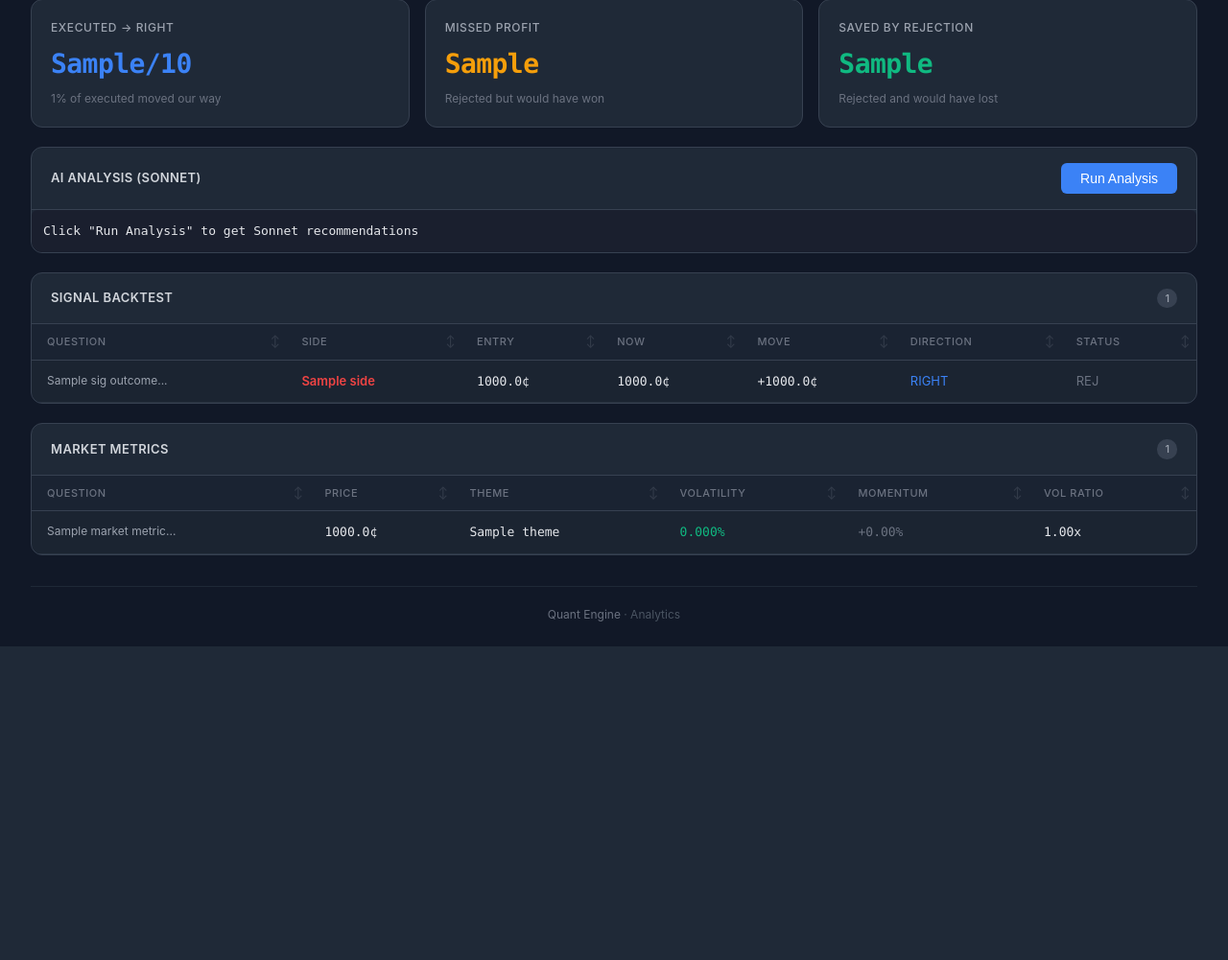
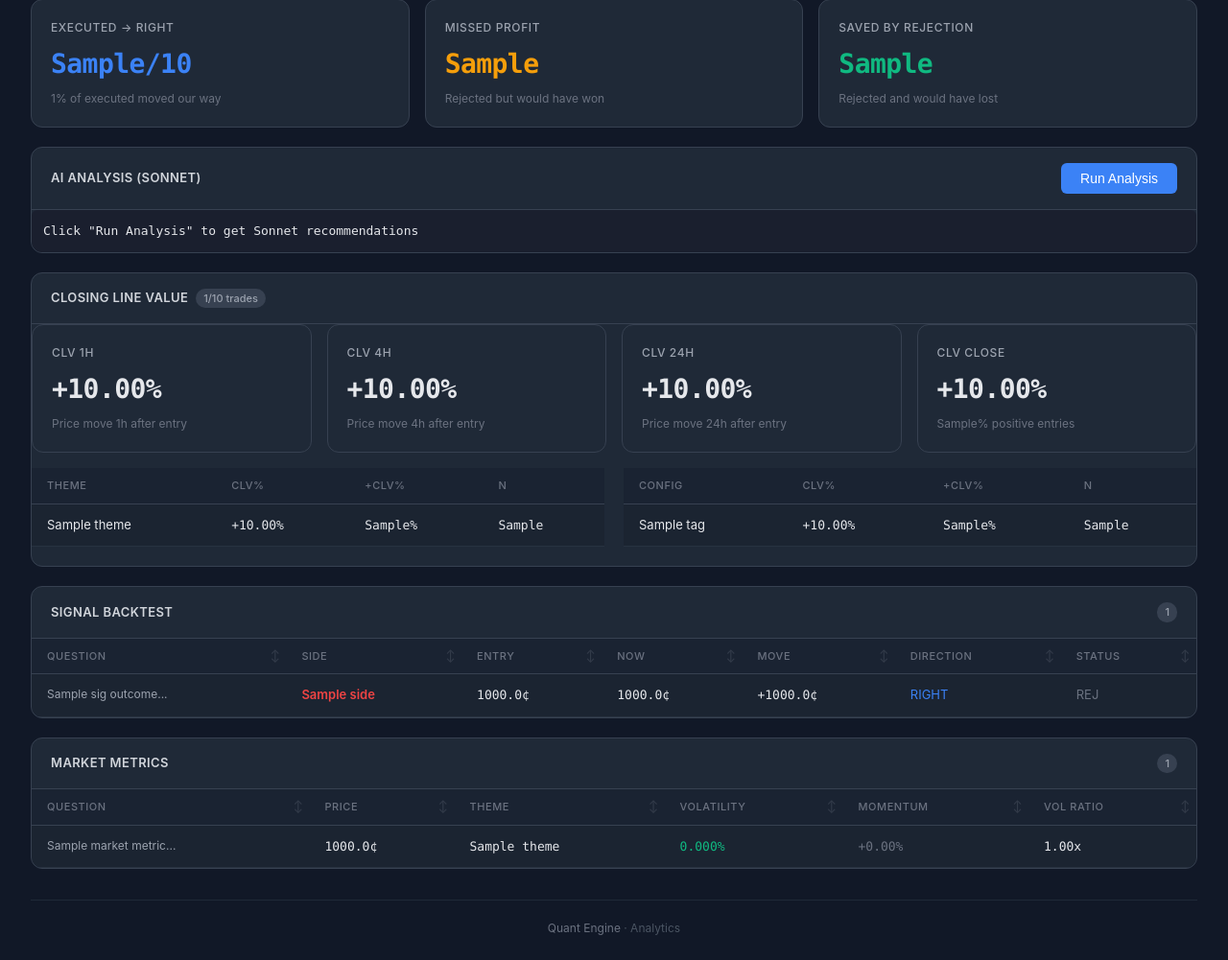
Before and after one commit to Viacheslav21/quant-dashboard, a FastAPI app: template templates/analytics.html in a window 1280 px wide. Shown: the part 2389-3390 px from the top of the page at 96% size. Before the commit the page ends 3063 px from the top, so only its background shows below. Run offline with FastAPI, Linux system fonts and the light colour scheme; the template is opened without the code that fills it: most values are stand-ins (such as "Sample title", 1, 10 or a date in 2020); parts of the project's set-up code (start-up, migrations or seed data) failed here and were passed over.

Commit message:
added clv

```diff
--- a/app.py
+++ b/app.py
@@ -303,6 +303,7 @@
         drawdown = compute_max_drawdown(all_trades, start)
         equity = compute_equity_curve(all_trades, start)
         pnl_dist = compute_pnl_distribution(all_trades)
+        clv = await _db.get_clv_analytics()
 
         ev_pred = data["ev_predicted"] * 100
         ev_act = data["ev_actual"] * 100
@@ -346,7 +347,7 @@
             sharpe=sharpe, drawdown=drawdown,
             rolling=rolling, best_worst=best_worst,
             exec_right=exec_right, exec_total=len(exec_sigs),
-            rej_right=rej_right, rej_saved=rej_saved,
+            rej_right=rej_right, rej_saved=rej_saved, clv=clv,
             date_from=date_from, date_to=date_to,
             has_api_secret=_check_api_secret(request),
             api_secret_required=bool(API_SECRET),
--- a/templates/analytics.html
+++ b/templates/analytics.html
@@ -279,6 +279,65 @@
   <pre id="analysisResult" style="white-space:pre-wrap;color:#E5E7EB;font-size:13px;padding:12px;background:#1a1f2e;border-radius:6px;min-height:40px">Click "Run Analysis" to get Sonnet recommendations</pre>
 </div>
 
+<!-- CLV (Closing Line Value) -->
+<div class="panel">
+  <div class="panel-header"><h2>Closing Line Value</h2><span class="count">{{ clv.n_with_clv }}/{{ clv.total }} trades</span></div>
+  <div class="grid" style="margin-bottom:16px">
+    <div class="card">
+      <div class="label">CLV 1h</div>
+      <div class="value num" style="color:{{ pc(clv.avg_clv_1h) }}">{{ "%+.2f"|format(clv.avg_clv_1h) }}%</div>
+      <div class="sub">Price move 1h after entry</div>
+    </div>
+    <div class="card">
+      <div class="label">CLV 4h</div>
+      <div class="value num" style="color:{{ pc(clv.avg_clv_4h) }}">{{ "%+.2f"|format(clv.avg_clv_4h) }}%</div>
+      <div class="sub">Price move 4h after entry</div>
+    </div>
+    <div class="card">
+      <div class="label">CLV 24h</div>
+      <div class="value num" style="color:{{ pc(clv.avg_clv_24h) }}">{{ "%+.2f"|format(clv.avg_clv_24h) }}%</div>
+      <div class="sub">Price move 24h after entry</div>
+    </div>
+    <div class="card">
+      <div class="label">CLV Close</div>
+      <div class="value num" style="color:{{ pc(clv.avg_clv_close) }}">{{ "%+.2f"|format(clv.avg_clv_close) }}%</div>
+      <div class="sub">{{ clv.positive_clv_pct }}% positive entries</div>
+    </div>
+  </div>
+  <div class="two-col">
+    <div>
+      <table>
+        <tr><th>Theme</th><th>CLV%</th><th>+CLV%</th><th>N</th></tr>
+        {% for r in clv.by_theme %}
+        <tr>
+          <td>{{ r.theme }}</td>
+          <td class="num" style="color:{{ pc(r.avg_clv) }}">{{ "%+.2f"|format(r.avg_clv) }}%</td>
+          <td class="num">{{ r.positive_pct }}%</td>
+          <td class="num">{{ r.n }}</td>
+        </tr>
+        {% else %}
+        <tr><td colspan="4" class="empty">No CLV data yet</td></tr>
+        {% endfor %}
+      </table>
+    </div>
+    <div>
+      <table>
+        <tr><th>Config</th><th>CLV%</th><th>+CLV%</th><th>N</th></tr>
+        {% for r in clv.by_tag %}
+        <tr>
+          <td>{{ r.tag }}</td>
+          <td class="num" style="color:{{ pc(r.avg_clv) }}">{{ "%+.2f"|format(r.avg_clv) }}%</td>
+          <td class="num">{{ r.positive_pct }}%</td>
+          <td class="num">{{ r.n }}</td>
+        </tr>
+        {% else %}
+        <tr><td colspan="4" class="empty">No CLV data yet</td></tr>
+        {% endfor %}
+      </table>
+    </div>
+  </div>
+</div>
+
 <!-- Signal Backtest -->
 <div class="panel">
   <div class="panel-header" style="display:flex;justify-content:space-between;align-items:center">
```
Also changed, not shown: utils/db.py (+55 -0 lines).
